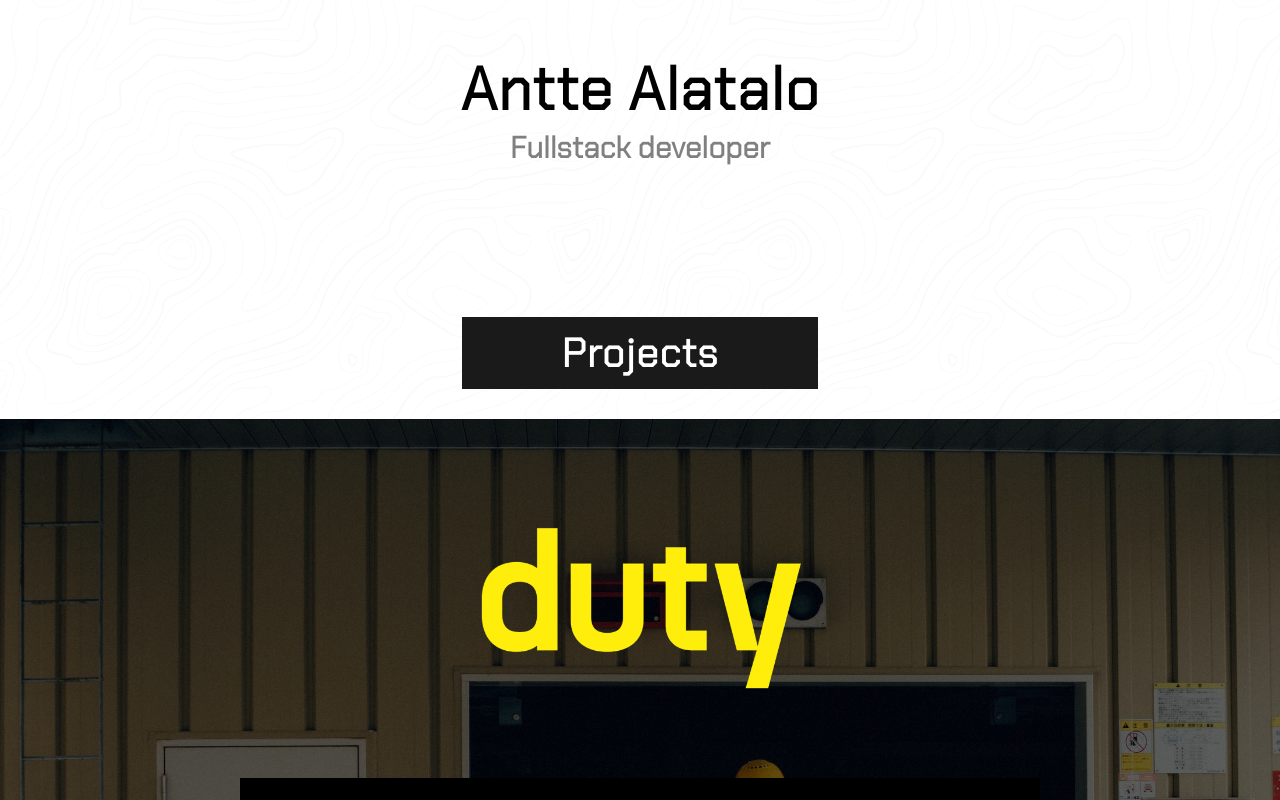
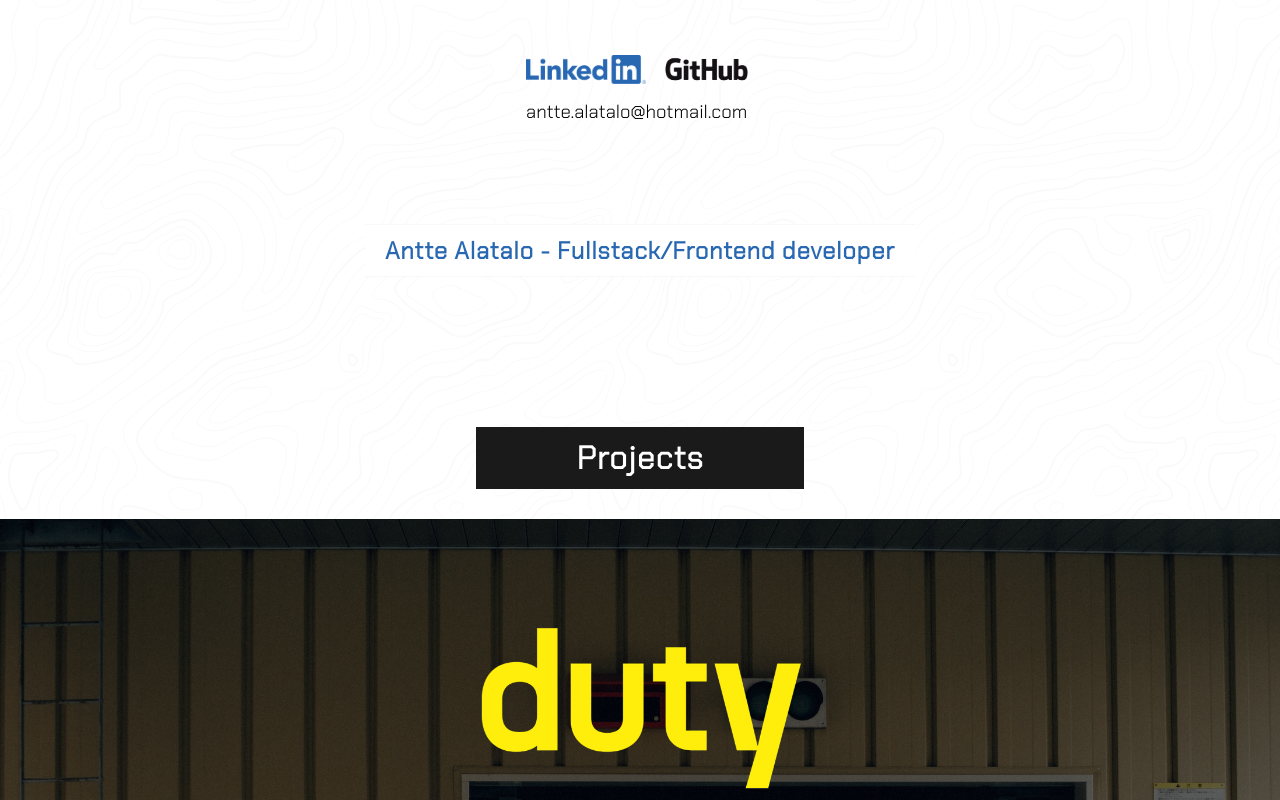
Before and after one commit to Taloqq/tqq-portfolio, a Next.js app: page / in a window 1280 px wide. Shown: the top 800 px of the page. Built offline with nearby package versions, Linux system fonts and the light colour scheme.

Commit message:
media icons

```diff
--- a/src/app/globals.css
+++ b/src/app/globals.css
@@ -99,18 +99,7 @@ a {
   color: inherit;
   text-decoration: none;
 }
-h1 {
-  font-size: 60px;
-}
-h2 {
-  font-size: 40px;
-}
-h3 {
-  font-size: 30px;
-}
-h4 {
-  font-size: 22px;
-}
+
 /* Example of how to style the cursive Inter font */
 .--font-cursive {
   font-family: 'Inter Cursive', sans-serif; /* Use the correct font-family name for the cursive variant */
--- a/src/app/page.module.scss
+++ b/src/app/page.module.scss
@@ -9,15 +9,37 @@
   align-items: center;
 }
 
-.header {
-  padding: 50px 2rem 150px;
+.name {
+  color: #2867b1;
+  background-color: white;
+  margin-top: 50px;
+  padding: 10px 20px;
+  letter-spacing: .8px;
+  border-bottom: 1px solid rgb(248, 248, 248);
+  border-top: 1px solid rgb(248, 248, 248);
+}
+.contact {
+  padding: 50px;
+}
+.email {
   color: black;
-  text-align: center;
+  font-weight: 500;
+  padding-top: 10px;
+
 }
-.name {
-  letter-spacing: 1px;
+.linkedin {
+  width: 120px;
+  height: 100%;
+  margin-right: 13px;
+
+  cursor: pointer;
 }
-
+.github {
+  width: 95px;
+  height: 100%;
+  cursor: pointer;
+  margin-bottom: -5px;
+}
 .black_overlay {
   position: absolute;
   top: 0;
@@ -34,7 +56,7 @@
   background-color: rgb(26, 26, 26);
   padding: 10px 100px;
   letter-spacing: 1px;
-
+  margin-top: 150px;
 }
 .duty {
   width: 100%;
@@ -116,6 +138,7 @@
   display: flex;
   align-items: center;
   flex-direction: column;
+  border: 1px solid rgb(233, 233, 233);
 }
 .app_links {
   display: flex;
--- a/src/app/page.tsx
+++ b/src/app/page.tsx
@@ -9,17 +9,24 @@ import { inter, robotoCursive } from './fonts'
 import google_play_badge from '../images/google-play-badge.png'
 import app_store_badge from '../images/apple-badge.svg'
 import ykioski_logo from '../images/ymparisto-kioski.svg'
+import linkedin from '../images/LI-Logo.png';
+import github from '../images/GitHub_Logo.png';
 
 export default function Home() {
 
   return (
     <main className={styles.container}>
 
-        <header className={styles.header}>
-          <h1 className={styles.name}>Antte Alatalo</h1>
-          <h3 style={{'color': 'gray'}}>Fullstack developer</h3>
-        </header>
-        <h2 className={styles.title}>Projects</h2>
+        <div className={styles.contact}>
+          <Image src={linkedin} alt='Linkedin' className={styles.linkedin} />
+          <Image src={github} alt='Github' className={styles.github} />
+          <h3 className={styles.email}>antte.alatalo@hotmail.com</h3>
+        </div>
+        <h2 className={styles.name}>Antte Alatalo - Fullstack/Frontend developer</h2>
+
+        <h3 style={{'color': 'black'}}></h3>
+
+        <h1 className={styles.title}>Projects</h1>
         <div className={styles.duty}>
           <div className={styles.black_overlay} />
           <section className={styles.project_container}>
```
Also changed, not shown: src/images/GitHub_Logo.png (added), src/images/LI-Logo.png (added).
